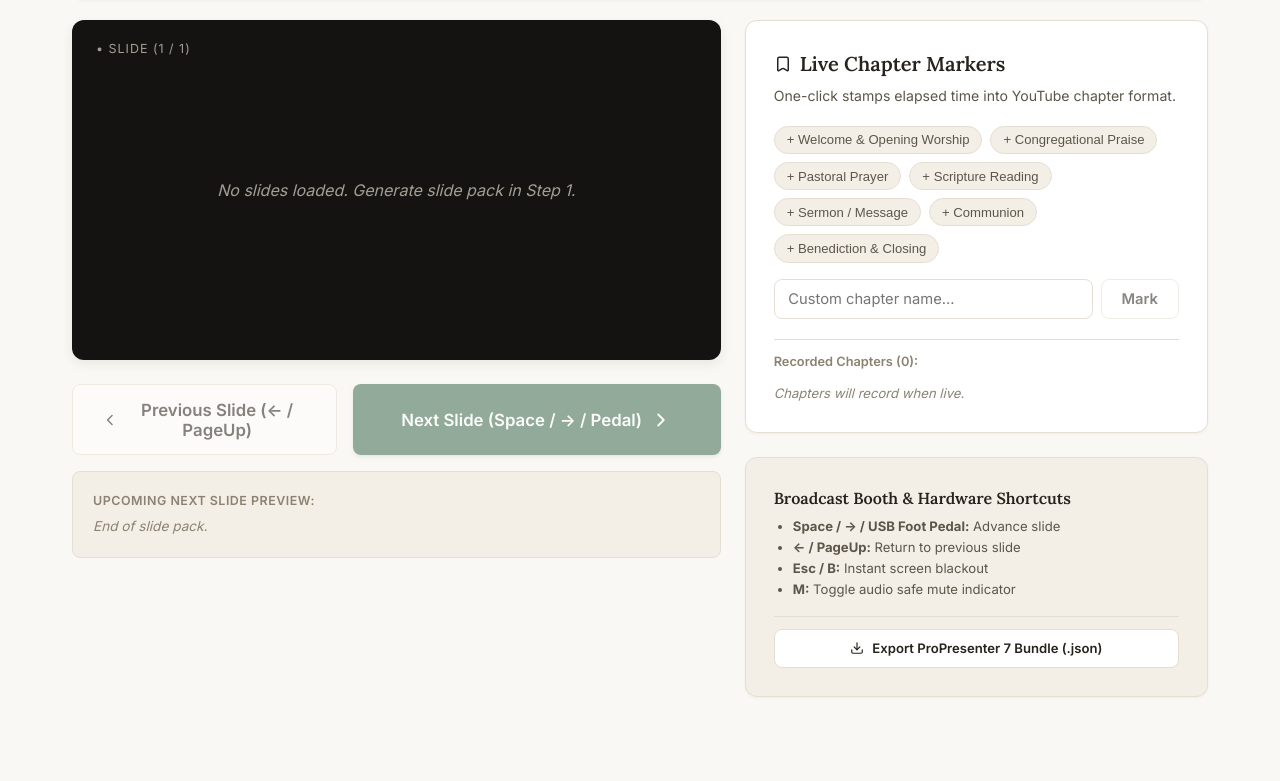
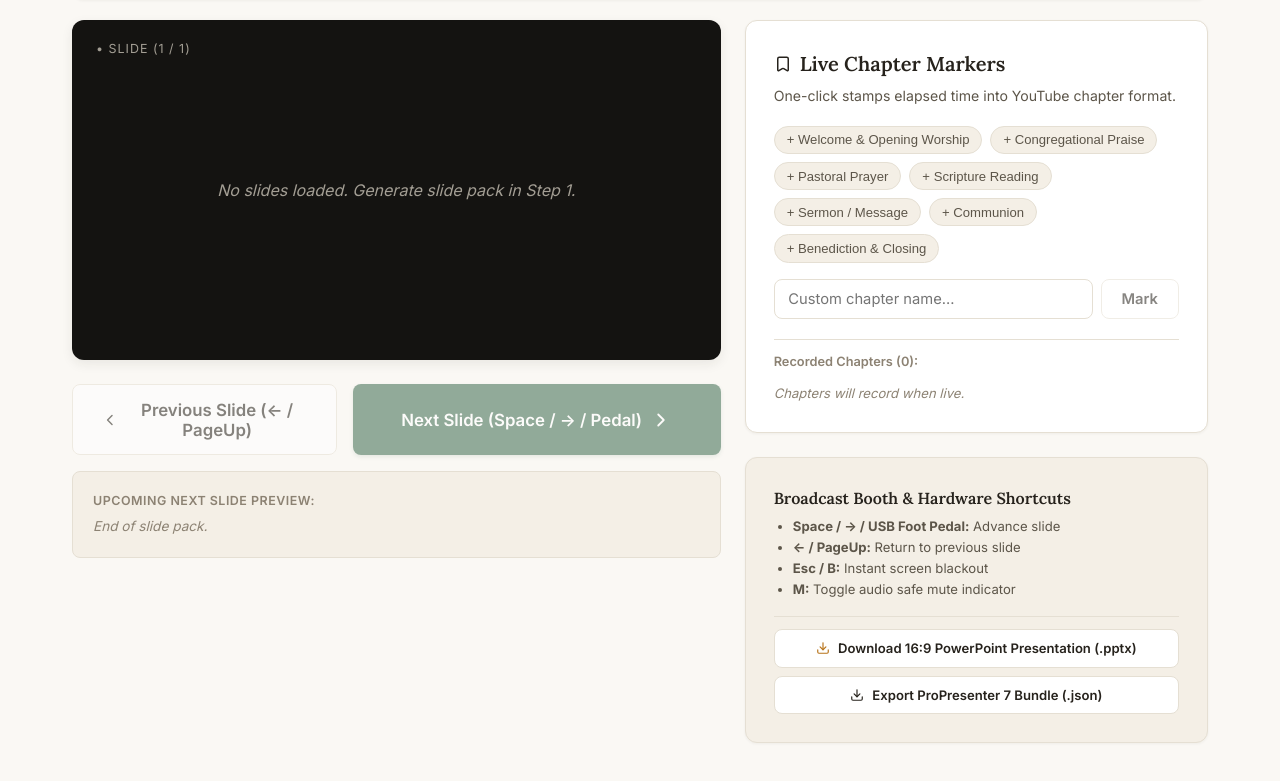
Before and after one commit to N-45div/Selah, a React (Vite) app in the folder frontend/: page /console in a window 1280 px wide. Shown: the part 417-1198 px from the top of the page. Before the commit the page ends 1170 px from the top, so only its background shows below. Built offline with nearby package versions, Linux system fonts and the light colour scheme.

Commit message:
feat(console): add 1-click 16:9 widescreen PowerPoint presentation export

```diff
--- a/frontend/src/pages/ConsolePage.jsx
+++ b/frontend/src/pages/ConsolePage.jsx
@@ -259,6 +259,17 @@ export default function ConsolePage({ plan, setPlan, setStreamStatus }) {
     a.download = `Selah_${plan.service_name.replace(/\s+/g, '_')}_Pro7.json`;
     a.click();
   };
+
+  // Export Slide Deck as 16:9 Widescreen PowerPoint Presentation
+  const handleExportPowerPoint = () => {
+    if (!plan?.id) return;
+    const downloadUrl = `/api/plan/${plan.id}/export/pptx`;
+    const a = document.createElement('a');
+    a.href = downloadUrl;
+    a.download = `Selah_${plan.service_name.replace(/\s+/g, '_')}_16x9.pptx`;
+    a.click();
+  };
+
 
   const formatTimer = (totalSeconds) => {
     const hrs = Math.floor(totalSeconds / 3600);
@@ -574,7 +585,17 @@ export default function ConsolePage({ plan, setPlan, setStreamStatus }) {
               <li><strong>M:</strong> Toggle audio safe mute indicator</li>
             </ul>
 
-            <div style={{ marginTop: '1rem', paddingTop: '0.75rem', borderTop: '1px solid var(--border-color)' }}>
+            <div style={{ marginTop: '1rem', paddingTop: '0.75rem', borderTop: '1px solid var(--border-color)', display: 'flex', flexDirection: 'column', gap: '0.5rem' }}>
+              <button
+                type="button"
+                className="btn btn-secondary"
+                style={{ width: '100%', fontSize: '0.82rem' }}
+                onClick={handleExportPowerPoint}
+              >
+                <Download size={14} color="var(--amber-accent)" />
+                <span>Download 16:9 PowerPoint Presentation (.pptx)</span>
+              </button>
+
               <button
                 type="button"
                 className="btn btn-secondary"
@@ -585,6 +606,7 @@ export default function ConsolePage({ plan, setPlan, setStreamStatus }) {
                 <span>Export ProPresenter 7 Bundle (.json)</span>
               </button>
             </div>
+
           </div>
         </div>
       </div>
```
